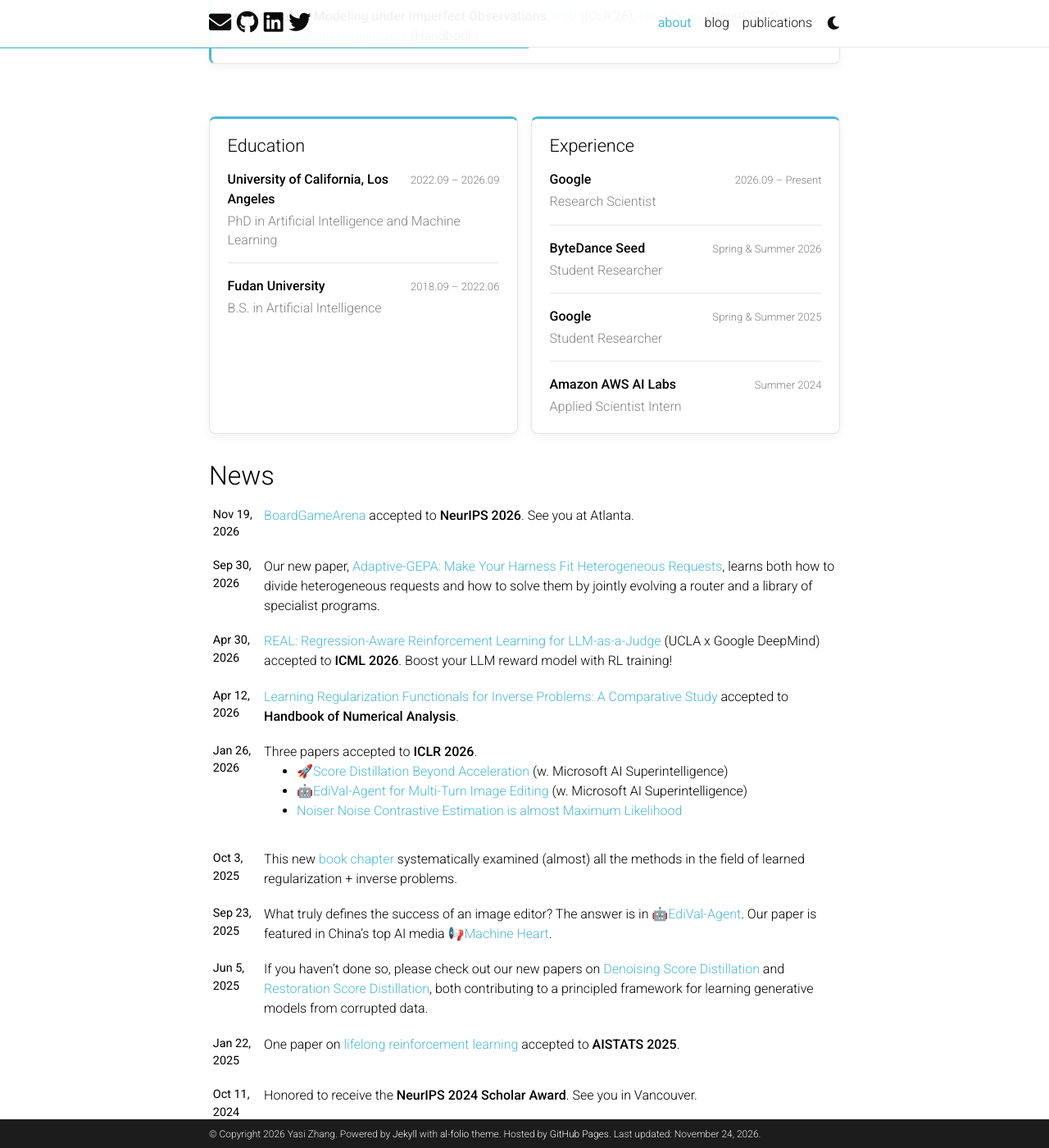
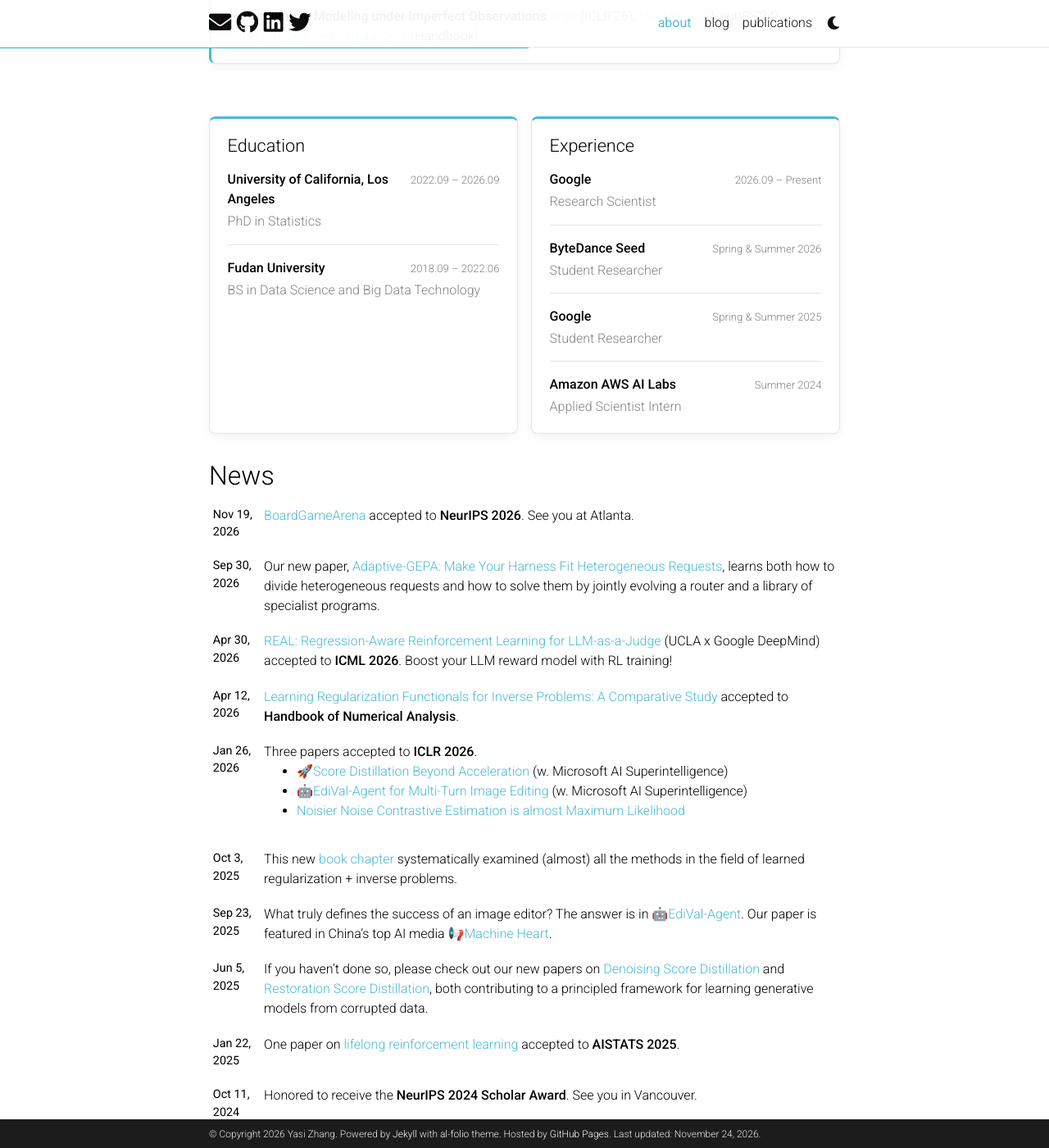
Before and after one commit to YasminZhang/YasminZhang.github.io, a Jekyll site: the page built from _pages/about.md, in a window 1280 px wide and 1400 px high, scrolled down 743 px. Shown: the whole window at 82% size. Built offline with Jekyll 4.4.1, drawn with Linux system fonts in a browser that asks for light colours; full-size pictures stand in for the smaller copies a plugin makes; comment, search, counter and statistics services are not loaded; a style sheet for code colours, icons or effects is not loaded; some of the changed text lies outside the part shown.

Commit message:
Correct degree names and Noisier NCE spelling

```diff
--- a/_bibliography/papers.bib
+++ b/_bibliography/papers.bib
@@ -95,7 +95,7 @@ author={Tianyu Chen* and Yasi Zhang* and Zhi Zhang and Peiyu Yu and  Shu Wang an
 
 @inproceedings{yu2024latentenergybasedodysseyblackbox,
       abbr = {ICLR},
-      title={Noiser Noise Contrastive Estimation is almost Maximum Likelihood},
+      title={Noisier Noise Contrastive Estimation is almost Maximum Likelihood},
       author={Peiyu Yu and Dinghuai Zhang and Hengzhi He and Xiaojian Ma and Ruiyao Miao and Yifan Lu and Yasi Zhang and Deqian Kong and Ruiqi Gao and Jianwen Xie and Guang Cheng and Ying Nian Wu},
       year={2026},
       pdf={https://openreview.net/pdf?id=qR59RrG7Om},
--- a/_includes/education_experience.html
+++ b/_includes/education_experience.html
@@ -8,14 +8,14 @@
           <strong>University of California, Los Angeles</strong>
           <span class="background-date">2022.09 – 2026.09</span>
         </div>
-        <p>PhD in Artificial Intelligence and Machine Learning</p>
+        <p>PhD in Statistics</p>
       </li>
       <li>
         <div class="background-entry-heading">
           <strong>Fudan University</strong>
           <span class="background-date">2018.09 – 2022.06</span>
         </div>
-        <p>B.S. in Artificial Intelligence</p>
+        <p>BS in Data Science and Big Data Technology</p>
       </li>
     </ul>
   </section>
--- a/_pages/about.md
+++ b/_pages/about.md
@@ -30,7 +30,7 @@ My research agenda is to design a **mathematically principled, closed-loop unifi
  I summarized my past research and shared my vision in these [slides](https://yasminzhang.github.io/assets/pdf/simple_final.pdf).
 
 My work is built around a closed-loop research agenda:
-- **Multimodal Benchmarking & Algorithmic Post-Training**: [EdiVal-Agent](https://openreview.net/pdf?id=YkV0fnXgJA) (ICLR'26), [MT-EditFlow](https://arxiv.org/abs/2606.01985), [Noiser NCE](https://openreview.net/pdf?id=qR59RrG7Om) (ICLR'26), [Lifelong RL](https://arxiv.org/abs/2411.00401) (AISTATS'25)
+- **Multimodal Benchmarking & Algorithmic Post-Training**: [EdiVal-Agent](https://openreview.net/pdf?id=YkV0fnXgJA) (ICLR'26), [MT-EditFlow](https://arxiv.org/abs/2606.01985), [Noisier NCE](https://openreview.net/pdf?id=qR59RrG7Om) (ICLR'26), [Lifelong RL](https://arxiv.org/abs/2411.00401) (AISTATS'25)
 - **Generative Alignment and Compositional Generalization**: [REAL](https://arxiv.org/abs/2603.17145) (ICML'26), [EBAMA](https://arxiv.org/abs/2404.07389) (ECCV'24), [Pheno](https://arxiv.org/abs/2403.16394) (ECCV'24)
 - **Generative Modeling under Imperfect Observations**: [RSD](https://openreview.net/pdf?id=ROGCckKICU) (ICLR'26), [Flow Priors](https://arxiv.org/abs/2405.18816) (NeurIPS'24), [ADCR](https://arxiv.org/abs/2502.00240), [Learned Regularizers](https://arxiv.org/abs/2510.01755) (Handbook)
 
```
Also changed, not shown: _news/announcement_9.md (+1 -1 lines).
